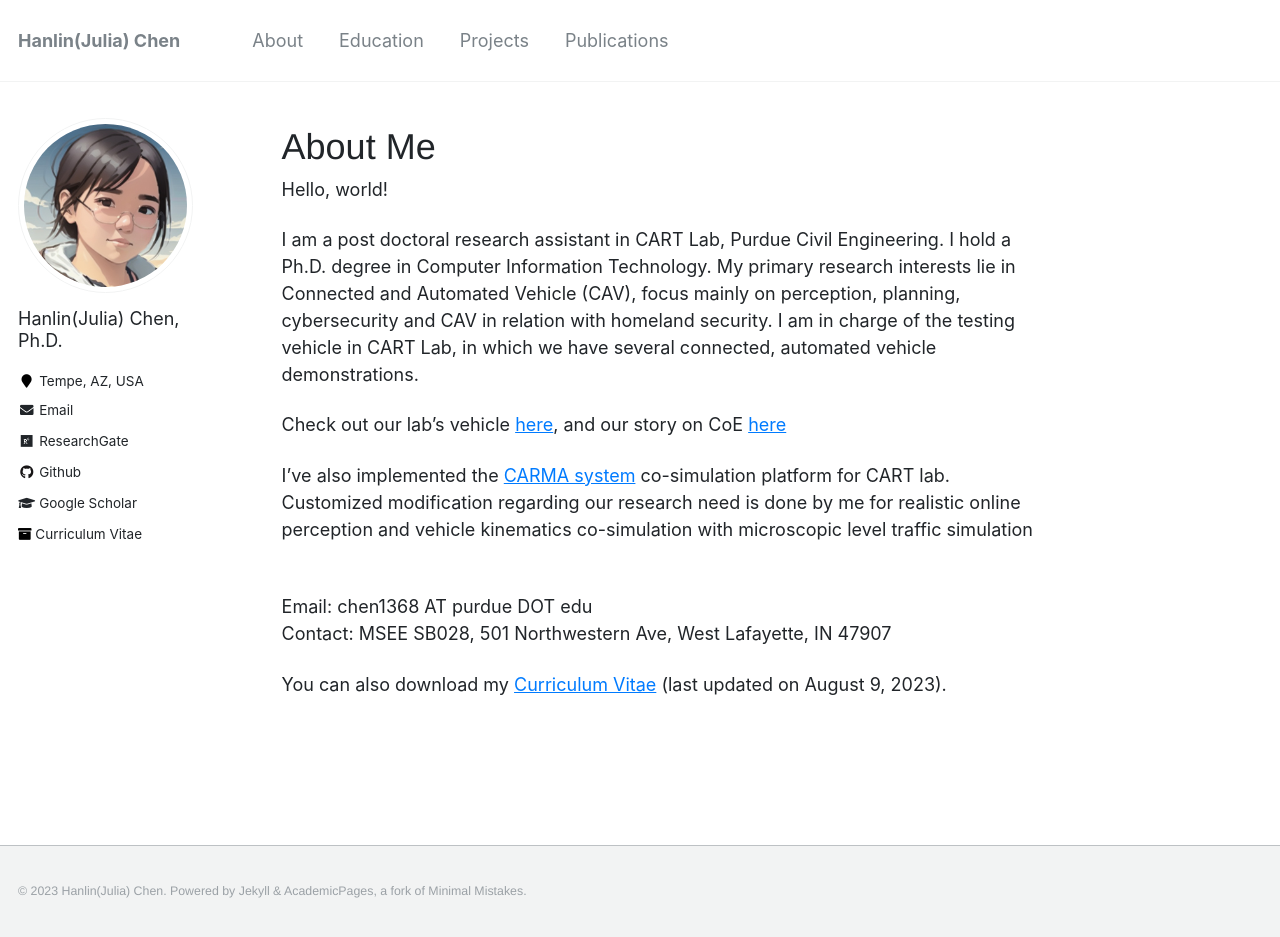
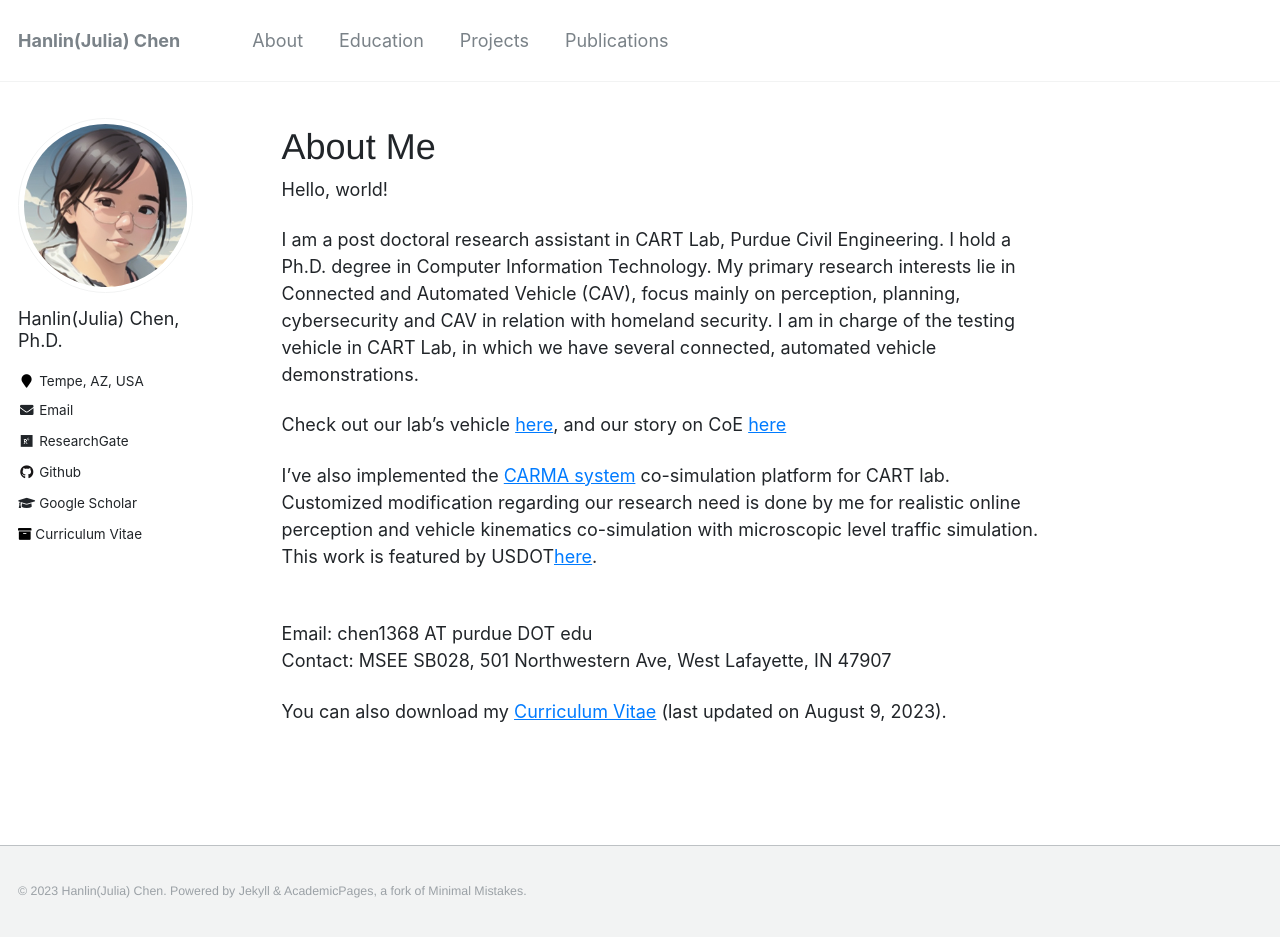
Before and after one commit to hlchen1043/hlchen1043.github.io, a Jekyll site: the page built from _pages/about.md, in a window 1280 px wide and 937 px high. Built offline with Jekyll 4.4.1, drawn with Linux system fonts in a browser that asks for light colours.

Commit message:
someupdate

```diff
--- a/_pages/about.md
+++ b/_pages/about.md
@@ -19,7 +19,7 @@ I am a post doctoral research assistant in CART Lab, Purdue Civil Engineering. I
 
 Check out our lab's vehicle [here](https://engineering.purdue.edu/CARTLab/research/facilities), and our story on CoE [here](https://engineering.purdue.edu/Engr/AboutUs/News/Spotlights/2022/2022-0722-ce-feng)
 
-I've also implemented the [CARMA system](https://highways.dot.gov/research/operations/CARMA) co-simulation platform for CART lab. Customized modification regarding our research need is done by me for realistic online perception and vehicle kinematics co-simulation with microscopic level traffic simulation
+I've also implemented the [CARMA system](https://highways.dot.gov/research/operations/CARMA) co-simulation platform for CART lab. Customized modification regarding our research need is done by me for realistic online perception and vehicle kinematics co-simulation with microscopic level traffic simulation. This work is featured by USDOT[here](https://engineering.purdue.edu/CARTLab/news/we-are-on-the-usdot-research-and-technology-news).
 
 <br>
 Email: chen1368 AT purdue DOT edu <br>
```
Also changed, not shown: _pages/homepage.md (+1 -0 lines).
